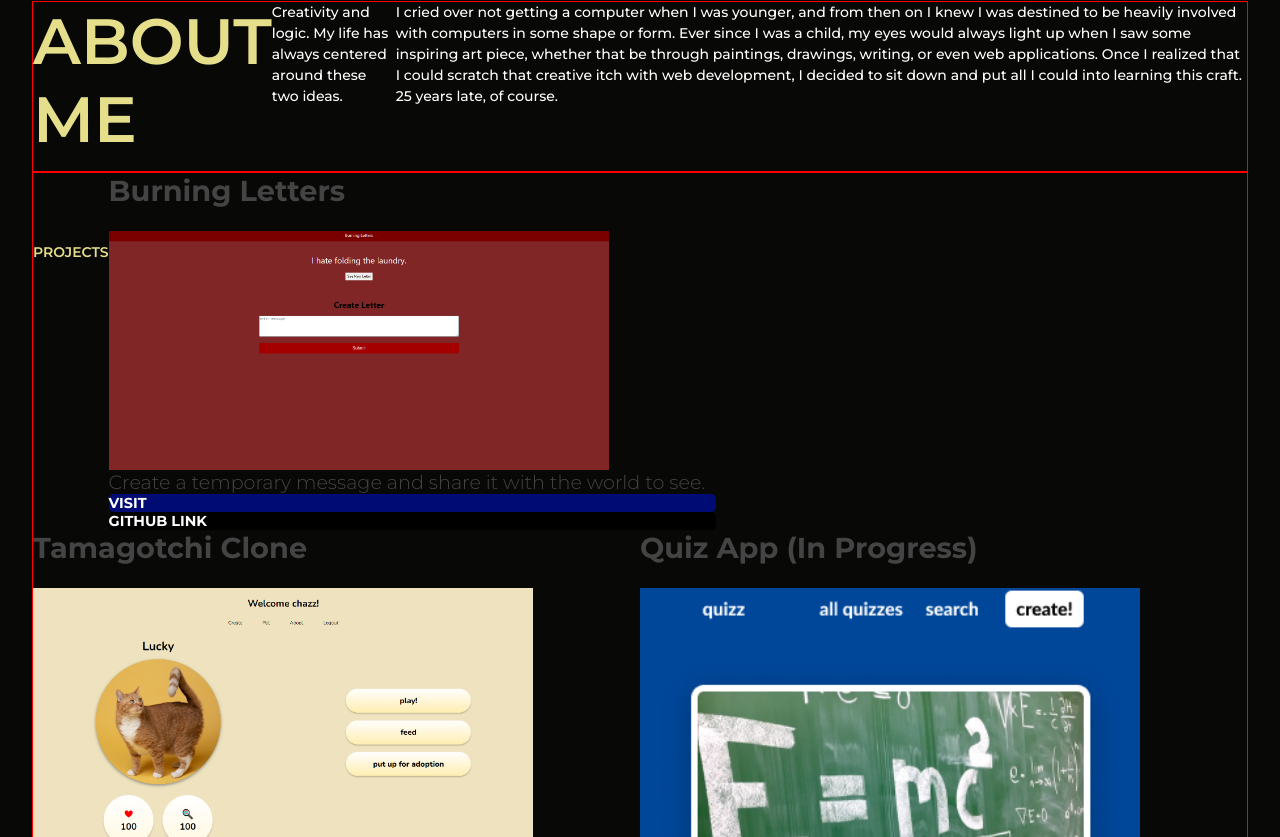
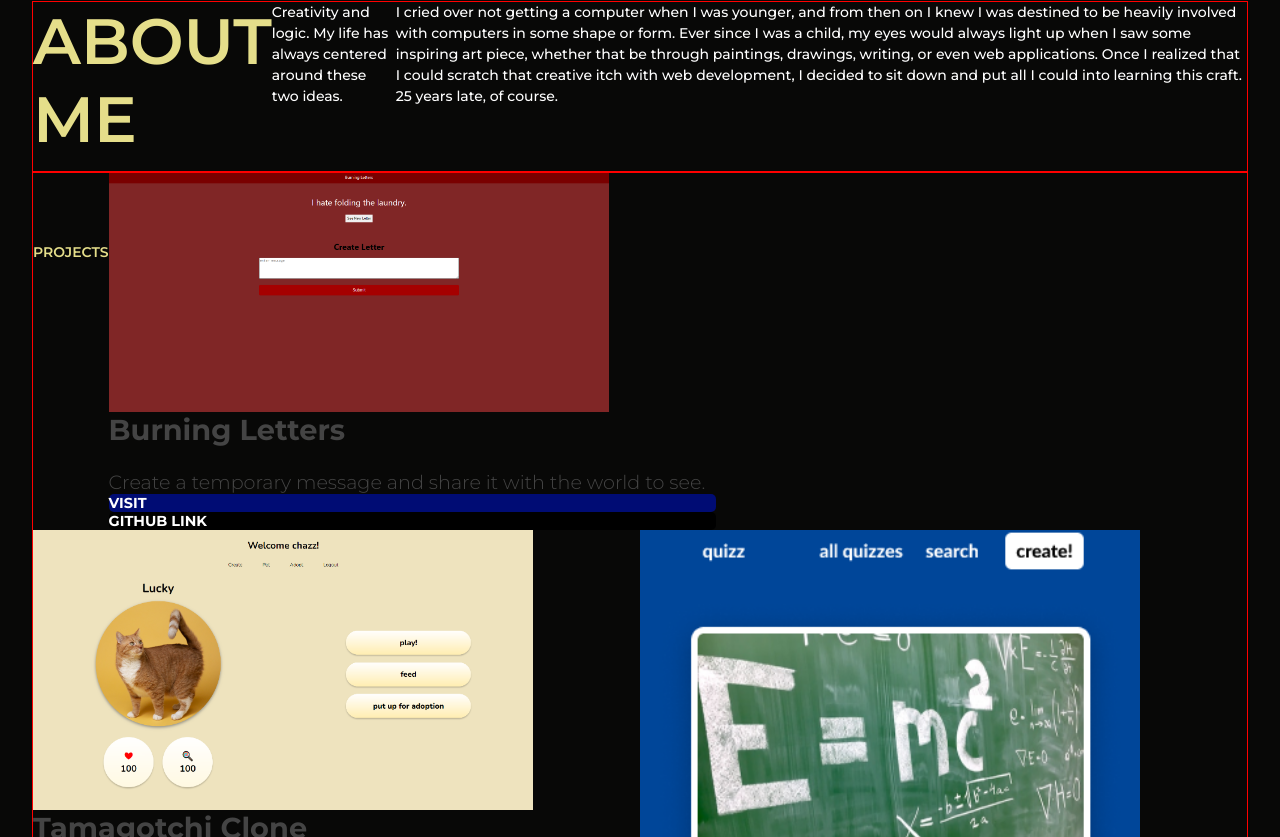
Before and after one commit to czcarrizales/react-portfolio, a React (Create React App) app: page / in a window 1280 px wide. Shown: the part 703-1540 px from the top of the page. Built offline with nearby package versions, Linux system fonts and the light colour scheme.

Commit message:
putting showcase title under image

```diff
--- a/src/components/Showcase.js
+++ b/src/components/Showcase.js
@@ -4,8 +4,8 @@ import '../css/Showcase.css';
 export default function Showcase(props) {
     return (
         <div className="showcase-container">
+            <img src={props.image}></img>
             <h3>{props.title}</h3>
-            <img src={props.image}></img>
             <p>{props.text}</p>
             <a className="link" href={props.websiteLink}>Visit</a>
             <a href={props.githubLink} className="link githubLink">Github Link</a>
```
